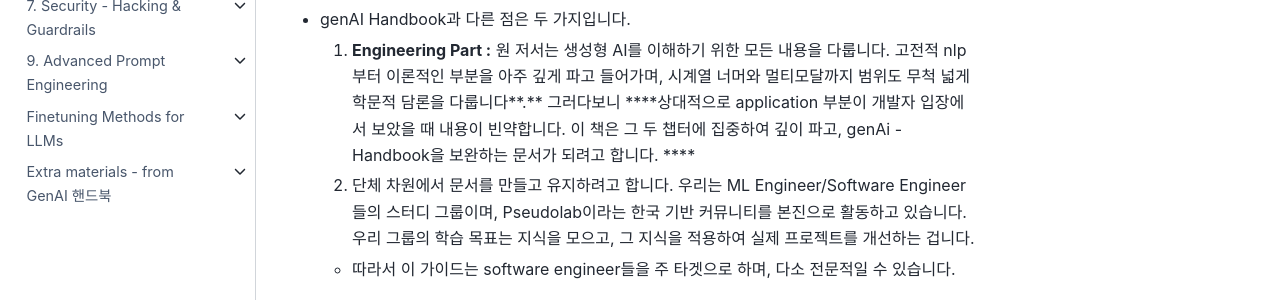
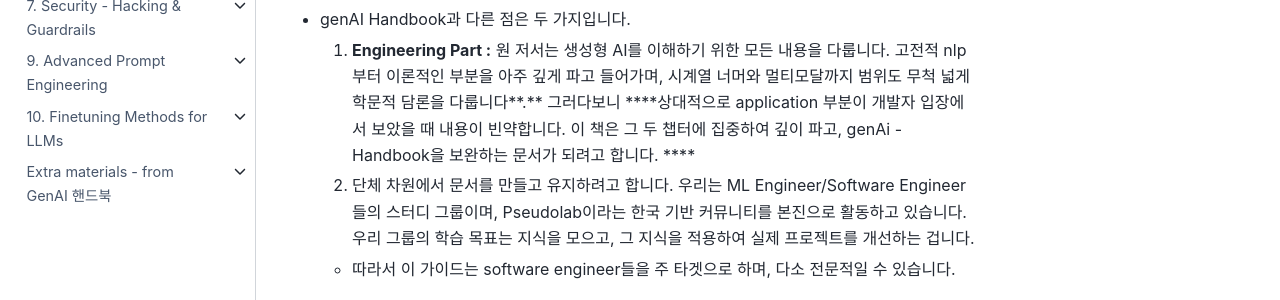
Before and after one commit to springcoolers/llm-handbook, a Jupyter Book: the page built from _contents/intro.md, in a window 1280 px wide. Shown: the part 451-751 px from the top of the page. Built offline with Jupyter Book 1.0.4 settings and Sphinx 7.4.7 and the Sphinx Book theme 1.1.4, drawn with Linux system fonts in a browser that asks for light colours; pages that are not in the unit, such as notebooks, are missing from menus.

Commit message:
Update intro.md

````diff
--- a/_contents/llm-engineering/10. finetuning-for-llms/intro.md
+++ b/_contents/llm-engineering/10. finetuning-for-llms/intro.md
@@ -1,4 +1,4 @@
-# Finetuning Methods for LLMs
+# 10. Finetuning Methods for LLMs
 
 ```{tableofcontents}
 ```
````
